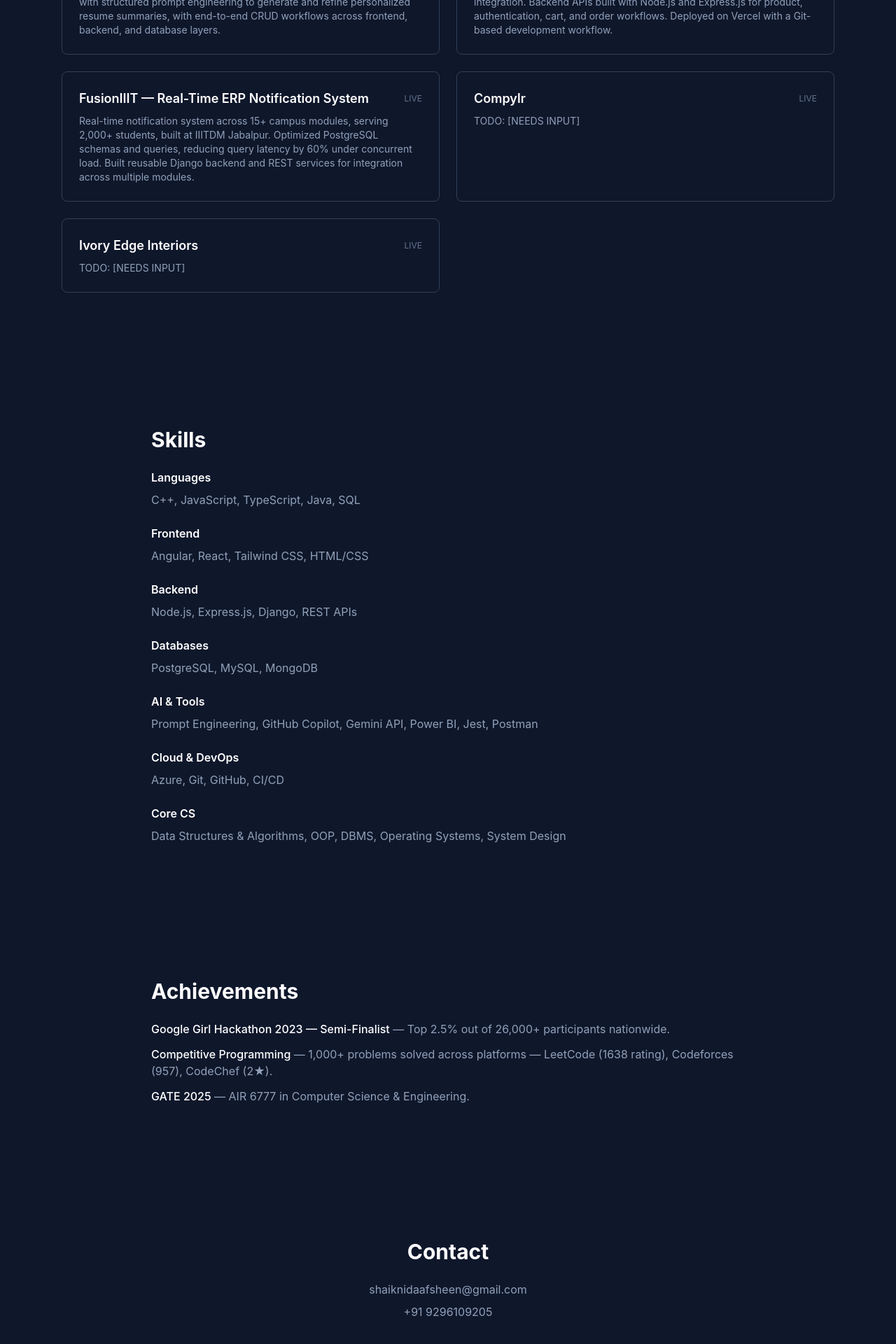
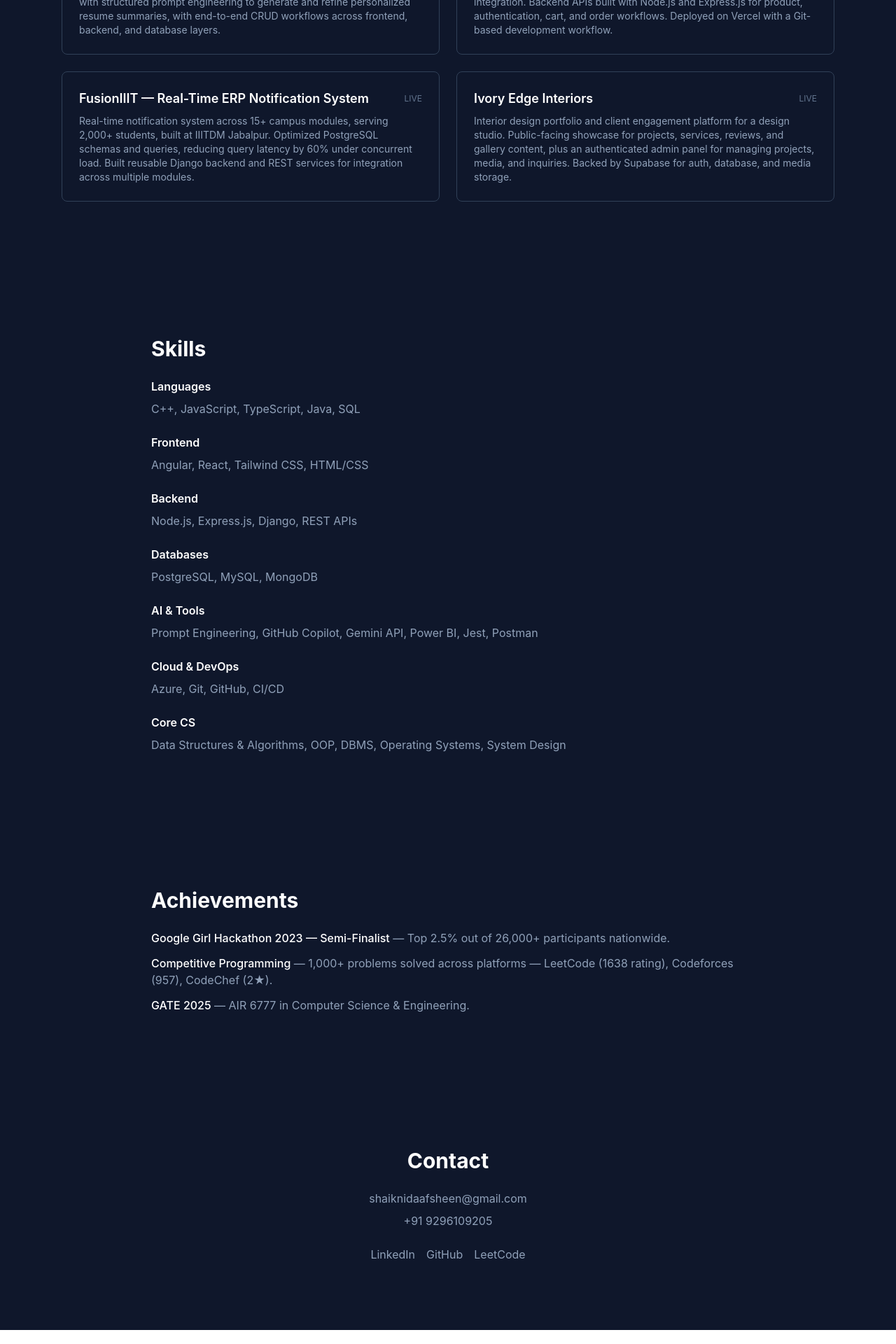
Before and after one commit to afsheen1604/my-portfolio, a React (Vite) app: page / in a window 1280 px wide. Shown: the part 2400-4320 px from the top of the page at 70% size. Built offline with nearby package versions, Linux system fonts and the light colour scheme.

Commit message:
feat: finalize projects and contact with real links, drop unbuilt Compylr

```diff
--- a/src/components/sections/Contact.tsx
+++ b/src/components/sections/Contact.tsx
@@ -3,15 +3,22 @@ export default function Contact() {
     <section id="contact" className="py-24 px-6 max-w-4xl mx-auto text-center">
       <h2 className="text-3xl font-bold text-white mb-6">Contact</h2>
       <div className="flex flex-col items-center gap-2 text-slate-400">
-        <a
-          href="mailto:shaiknidaafsheen@gmail.com"
-          className="hover:text-white transition-colors"
-        >
+        <a href="mailto:shaiknidaafsheen@gmail.com" className="hover:text-white transition-colors">
           shaiknidaafsheen@gmail.com
         </a>
         <span>+91 9296109205</span>
-        {/* TODO: [NEEDS INPUT] — real LinkedIn and GitHub profile URLs */}
+        <div className="flex gap-4 mt-4">
+          <a href="https://www.linkedin.com/in/nida-afsheen-shaik/" target="_blank" rel="noopener noreferrer" className="hover:text-white transition-colors">
+            LinkedIn
+          </a>
+          <a href="https://github.com/afsheen1604" target="_blank" rel="noopener noreferrer" className="hover:text-white transition-colors">
+            GitHub
+          </a>
+          <a href="https://leetcode.com/u/afsheen1604/" target="_blank" rel="noopener noreferrer" className="hover:text-white transition-colors">
+            LeetCode
+          </a>
+        </div>
       </div>
     </section>
-  );
+  )
 }
--- a/src/data/projects.ts
+++ b/src/data/projects.ts
@@ -19,6 +19,7 @@ export const projects: ProjectItem[] = [
       "Full-stack AI resume platform with REST APIs, JWT authentication, MySQL, real-time editing, and PDF generation. Integrated the Gemini API with structured prompt engineering to generate and refine personalized resume summaries, with end-to-end CRUD workflows across frontend, backend, and database layers.",
     status: "live",
     technologies: ["React", "Strapi CMS", "MySQL", "Gemini API"],
+    repoUrl: "https://github.com/afsheen1604/Ai-Resume-Builder",
   },
   {
     title: "LookGood",
@@ -26,6 +27,7 @@ export const projects: ProjectItem[] = [
       "Full-stack e-commerce application with JWT authentication, REST APIs, MongoDB persistence, cart management, promo codes, and PayPal integration. Backend APIs built with Node.js and Express.js for product, authentication, cart, and order workflows. Deployed on Vercel with a Git-based development workflow.",
     status: "live",
     technologies: ["React", "Node.js", "Express.js", "MongoDB"],
+    repoUrl: "https://github.com/afsheen1604/LookGood",
   },
   {
     title: "FusionIIIT — Real-Time ERP Notification System",
@@ -35,15 +37,12 @@ export const projects: ProjectItem[] = [
     technologies: ["Django", "PostgreSQL", "JavaScript", "Semantic UI"],
   },
   {
-    title: "Compylr",
-    description: "", // TODO: [NEEDS INPUT]
-    status: "live", // confirm actual status
-    technologies: [],
-  },
-  {
     title: "Ivory Edge Interiors",
-    description: "", // TODO: [NEEDS INPUT] — not yet detailed
-    status: "live", // confirm actual status
-    technologies: [],
+    description:
+      "Interior design portfolio and client engagement platform for a design studio. Public-facing showcase for projects, services, reviews, and gallery content, plus an authenticated admin panel for managing projects, media, and inquiries. Backed by Supabase for auth, database, and media storage.",
+    status: "live",
+    technologies: ["React", "TypeScript", "Vite", "Tailwind CSS", "shadcn/ui", "Supabase", "TanStack Query"],
+    liveUrl: "https://ivory-edge-interiors.vercel.app",
+    repoUrl: "https://github.com/afsheen1604/ivory-edge-interiors",
   },
 ]
```
